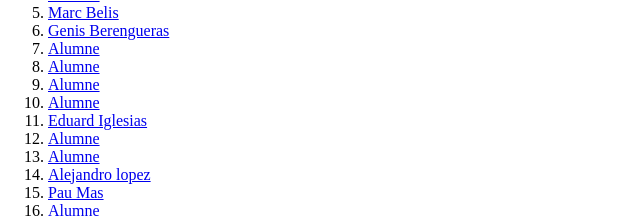
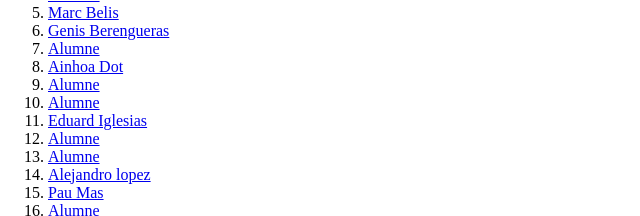
Before and after one commit to MP08c2122/git_vscode-1rdaw2122, a plain HTML site: page index.html in a window 1280 px wide. Shown: the part 742-958 px from the top of the page, 0-640 px from the left. Drawn offline with Linux system fonts and the light colour scheme.

Commit message:
He enllaçat la meva pagina web

```diff
--- a/index.html
+++ b/index.html
@@ -67,7 +67,7 @@
             <li><a href="alumnesWebs/MarcBelis/Marc.Belis.html">Marc Belis</a></li>
             <li><a href="alumnesWebs/GenisBerengueras/genisberengueras.html">Genis Berengueras</a></li>
             <li><a href="alumne7.html">Alumne</a></li>
-            <li><a href="alumne8.html">Alumne</a></li>
+            <li><a href="alumnesWebs/AinhoaDot/ainhoadot.html">Ainhoa Dot</a></li>
             <li><a href="alumne9.html">Alumne</a></li>
             <li><a href="alumne10.html">Alumne</a></li>
             <li><a href="alumnesWebs/EduardIglesias/EduardIglesias.html">Eduard Iglesias</a></li>
```
